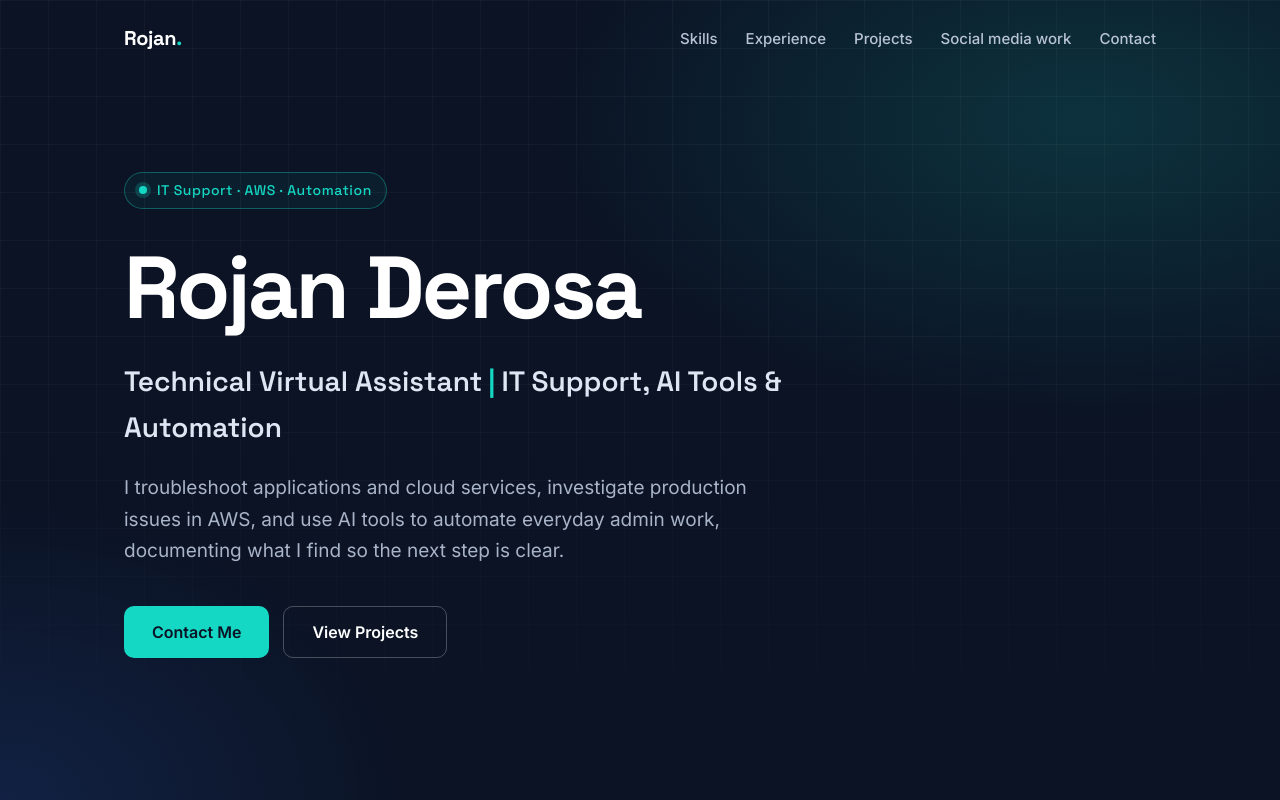
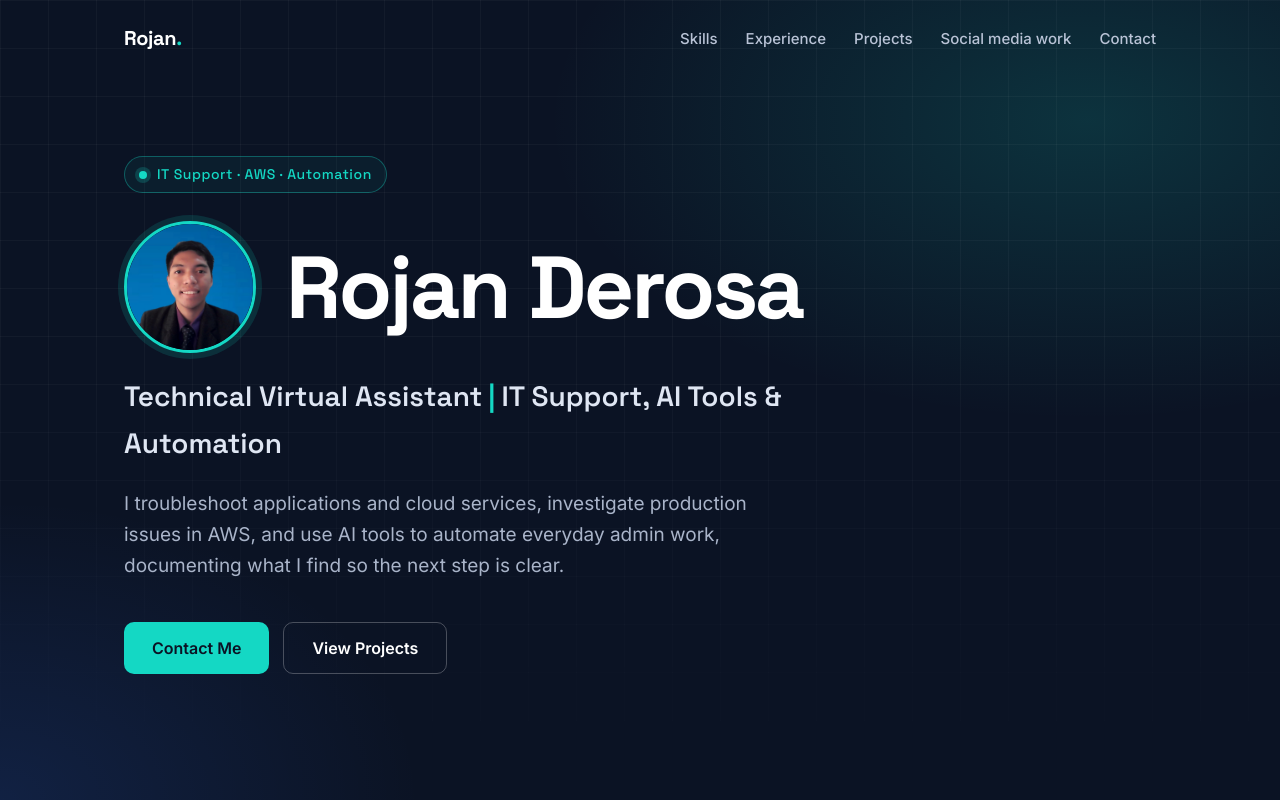
Before and after one commit to Rojan2003/rojan_portfolio, a plain HTML site: page index.html in a window 1280 px wide. Shown: the top 800 px of the page. Drawn offline with Linux system fonts and the light colour scheme.

Commit message:
Add profile photo next to name on main page
Co-Authored-By: Claude Fable 5.2 <noreply@anthropic.com>

```diff
--- a/index.html
+++ b/index.html
@@ -100,6 +100,14 @@
     .hero h1 {
       font-size: clamp(44px, 8vw, 88px); font-weight: 700; letter-spacing: -0.035em;
       margin-bottom: 20px;
+    }
+    .hero-name { display: flex; align-items: center; gap: clamp(18px, 2.4vw, 30px); margin-bottom: 20px; }
+    .hero-name h1 { margin-bottom: 0; }
+    .hero-photo {
+      flex: none; width: clamp(92px, 11vw, 132px); height: auto; aspect-ratio: 1 / 1;
+      border-radius: 50%; object-fit: cover;
+      border: 3px solid var(--accent);
+      box-shadow: 0 0 0 6px rgba(20, 216, 196, 0.14);
     }
     .hero .headline {
       font-family: 'Space Grotesk', sans-serif;
@@ -295,6 +303,7 @@
       .wrap { padding: 0 16px; }
       .nav-links { display: none; }
       .hero .wrap { padding-top: 96px; padding-bottom: 56px; }
+      .hero-name { flex-direction: column; align-items: flex-start; gap: 18px; }
       .btns { flex-direction: column; }
       .btn { width: 100%; }
       .skill-card, .project { padding: 24px; }
@@ -325,7 +334,10 @@
     <section class="hero" id="top">
       <div class="wrap hero-in">
         <div class="eyebrow">IT Support · AWS · Automation</div>
-        <h1>Rojan Derosa</h1>
+        <div class="hero-name">
+          <img class="hero-photo" src="profile.jpg" width="604" height="600" alt="Portrait of Rojan Derosa">
+          <h1>Rojan Derosa</h1>
+        </div>
         <p class="headline">Technical Virtual Assistant<span class="sep">|</span>IT Support, AI Tools &amp; Automation</p>
         <p class="value">I troubleshoot applications and cloud services, investigate production issues in AWS, and use AI tools to automate everyday admin work, documenting what I find so the next step is clear.</p>
         <div class="btns">
```
Also changed, not shown: profile.jpg (added).
